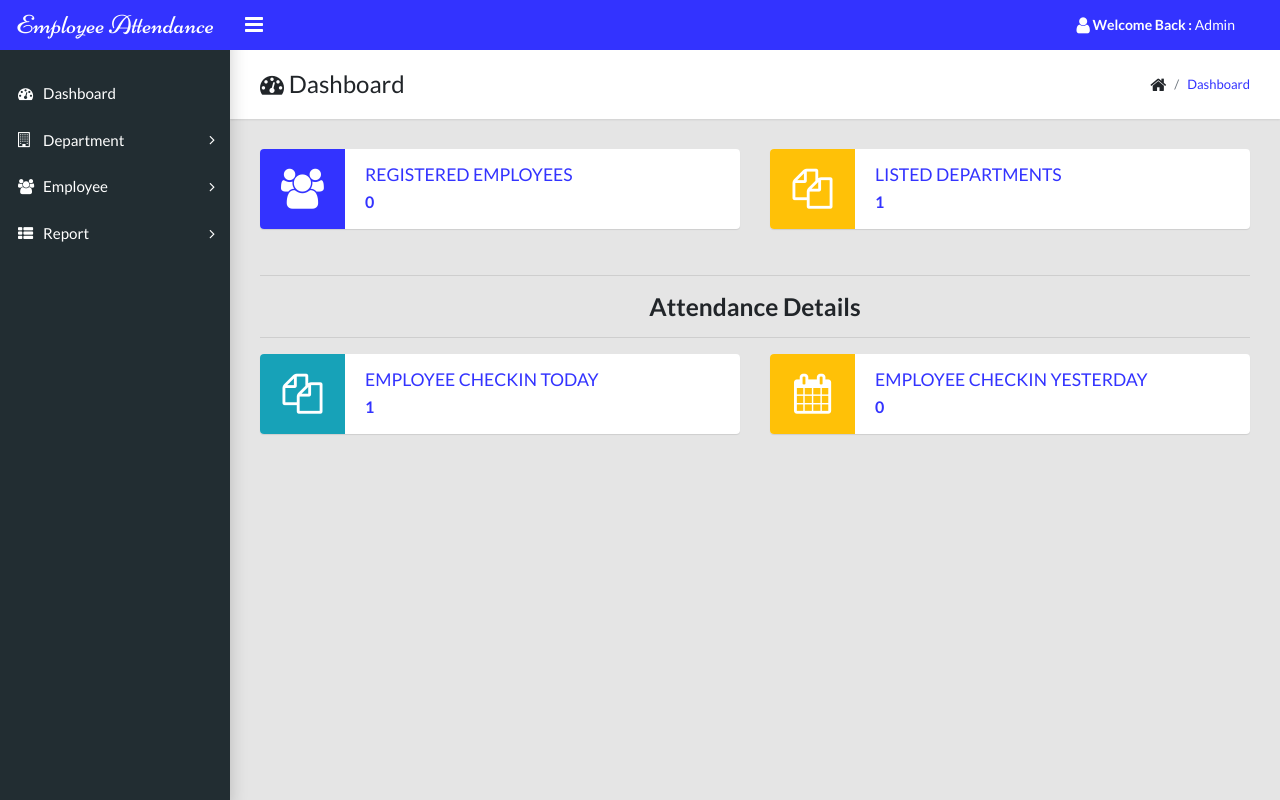
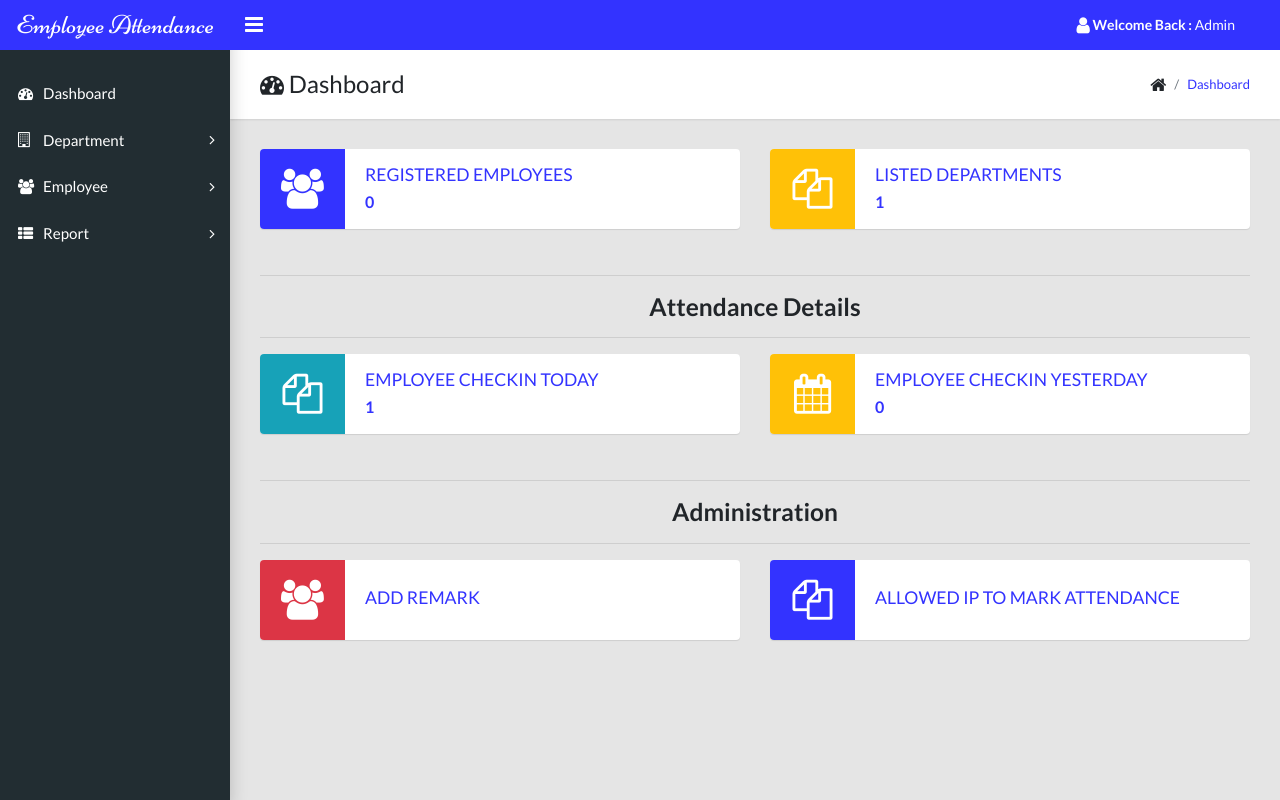
Before and after one commit to ambatiprathimarani/Employee-Attendance, a PHP site: page /admin/dashboard.php in a window 1280 px wide. Run offline with PHP 8.4, Linux system fonts and the light colour scheme; a user stored in the database is signed in; data comes from the database, SQL or seed files in the repository; data that the repository does not hold is empty.

Commit message:
Update dashboard.php

```diff
--- a/EAS/emp-atnd/admin/dashboard.php
+++ b/EAS/emp-atnd/admin/dashboard.php
@@ -50,9 +50,6 @@ $regemp=$query -> rowCount();
             </div>
           </div>
         </div>
-
-
-
 <?php
 $ret=$dbh->prepare("SELECT id FROM tbldepartment");
 $ret-> execute();
@@ -69,14 +66,12 @@ $listeddept=$ret -> rowCount();
             </div>
           </div>
         </div>
-
-
       </div>
 <!-------------------------------->
 <hr />
 <h3 align="center">Attendance Details </h3>
 <hr />
-      <div class="row">
+<div class="row">
   <?php
 $query=$dbh->prepare("SELECT * FROM tblattendance where date(checkInTime)=CURDATE()");
 $query-> execute();
@@ -92,9 +87,6 @@ $todayattendance=$query -> rowCount();
             </div>
           </div>
         </div>
-
-
-
 <?php
  $sql=$dbh->prepare("SELECT * FROM tblattendance where date(checkInTime)=CURDATE()-1");
  $sql-> execute();
@@ -110,14 +102,28 @@ $yesterdayattendance=$sql -> rowCount();
             </div>
           </div>
         </div>
+      </div>
+    </div>
+    <hr />
+       <h3 align="center">Administration </h3>
+    <hr />
+  <div class="row">
+    <div class="col-md-6 col-lg-6">
+      <div class="widget-small danger coloured-icon"><i class="icon fa fa-users fa-3x"></i>
+          <div class="info"><a href="add-remark.php">
+              <h4>Add Remark</h4>
+          </div>
+        </div>
+    </div>
 
-
-
-
-
-
-
+    <div class="col-md-6 col-lg-6">
+      <div class="widget-small primary coloured-icon"><i class="icon fa fa-files-o fa-3x"></i>
+          <div class="info"><a href="manage-ip.php">
+              <h4>Allowed IP to mark attendance</h4>
+          </div>
+        </div>
       </div>
+  </div>
 
 
 
```
